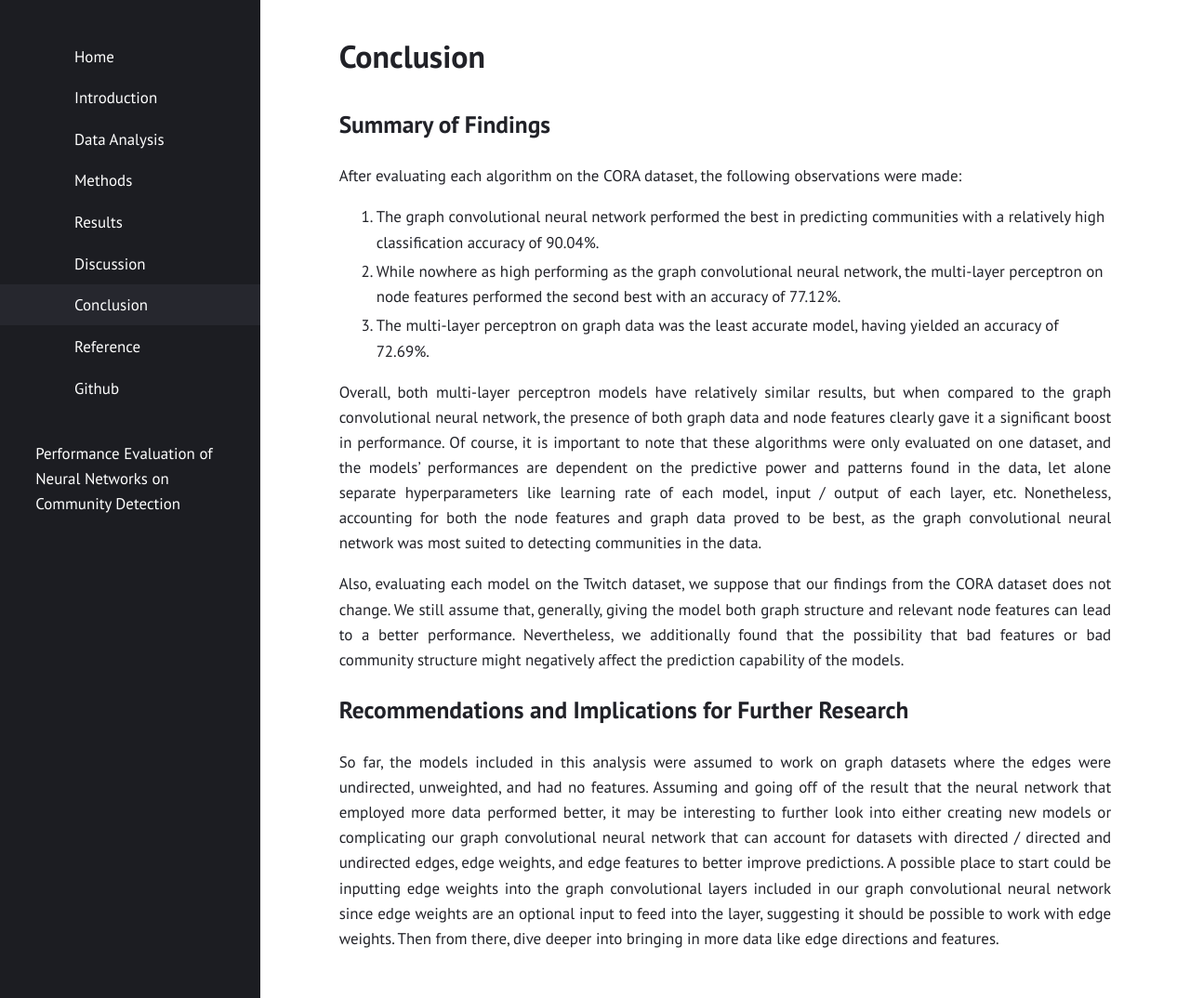
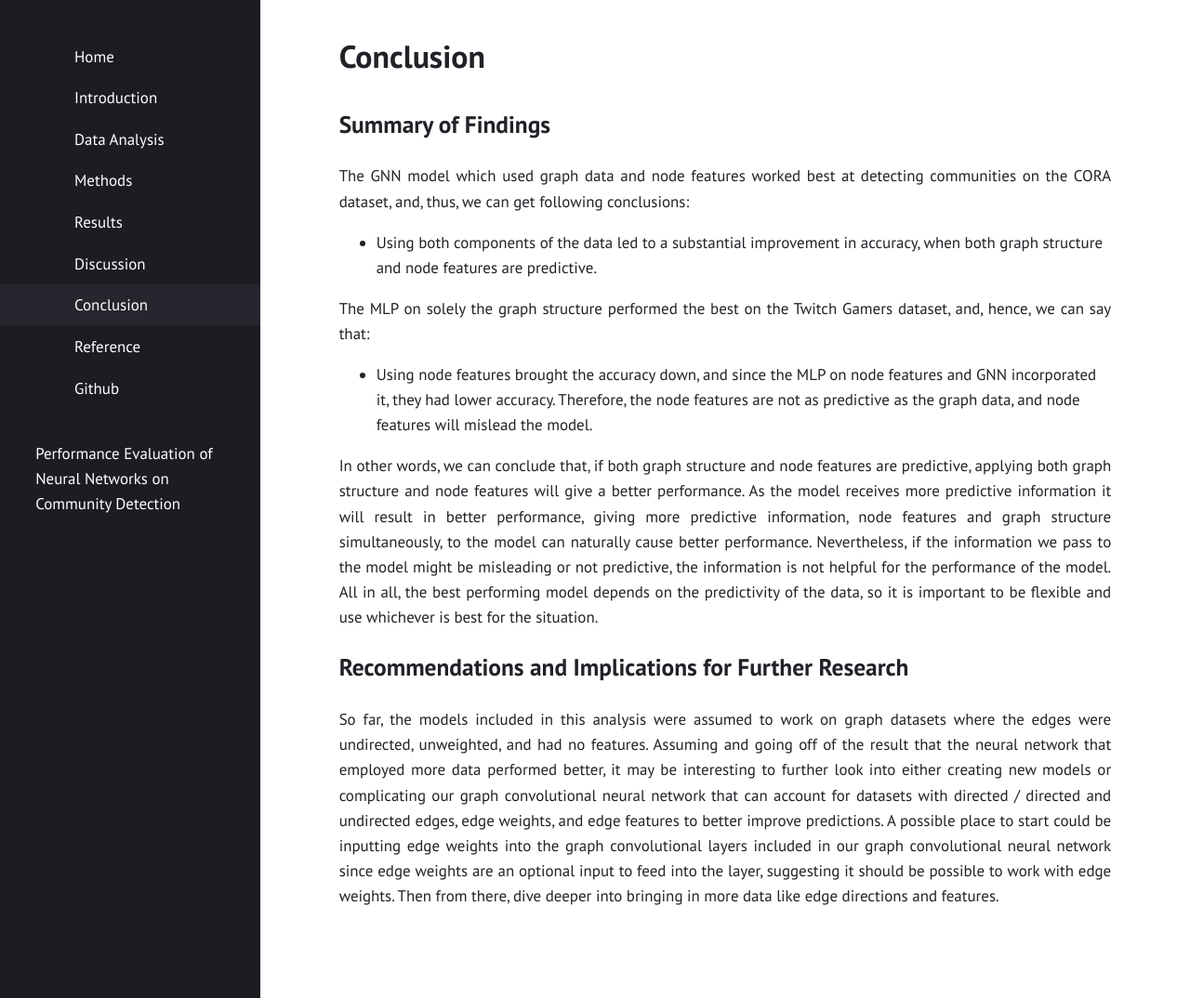
Before and after one commit to hblyx/DSC180_Project2, a Jekyll site: the page built from conclusion.md, in a window 1280 px wide and 1074 px high. Shown: the whole window at 93% size. Built offline with Jekyll 4.4.1, drawn with Linux system fonts in a browser that asks for light colours.

Commit message:
sych with latest report

```diff
--- a/conclusion.md
+++ b/conclusion.md
@@ -5,14 +5,15 @@ title: "Conclusion"
 
 # Summary of Findings
 
-After evaluating each algorithm on the CORA dataset, the following observations were made:
-1. The graph convolutional neural network performed the best in predicting communities with a relatively high classification accuracy of 90.04%.
-2. While nowhere as high performing as the graph convolutional neural network, the multi-layer perceptron on node features performed the second best with an accuracy of 77.12%.
-3. The multi-layer perceptron on graph data was the least accurate model, having yielded an accuracy of 72.69%.
+The GNN model which used graph data and node features worked best at detecting communities on the CORA dataset, and, thus, we can get following conclusions:
 
-Overall, both multi-layer perceptron models have relatively similar results, but when compared to the graph convolutional neural network, the presence of both graph data and node features clearly gave it a significant boost in performance. Of course, it is important to note that these algorithms were only evaluated on one dataset, and the models’ performances are dependent on the predictive power and patterns found in the data, let alone separate hyperparameters like learning rate of each model, input / output of each layer, etc. Nonetheless, accounting for both the node features and graph data proved to be best, as the graph convolutional neural network was most suited to detecting communities in the data.
+* Using both components of the data led to a substantial improvement in accuracy, when both graph structure and node features are predictive.
 
-Also, evaluating each model on the Twitch dataset, we suppose that our findings from the CORA dataset does not change. We still assume that, generally, giving the model both graph structure and relevant node features can lead to a better performance. Nevertheless, we additionally found that the possibility that bad features or bad community structure might negatively affect the prediction capability of the models.
+The MLP on solely the graph structure performed the best on the Twitch Gamers dataset, and, hence, we can say that:
+
+* Using node features brought the accuracy down, and since the MLP on node features and GNN incorporated it, they had lower accuracy. Therefore, the node features are not as predictive as the graph data, and node features will mislead the model.
+
+In other words, we can conclude that, if both graph structure and node features are predictive, applying both graph structure and node features will give a better performance. As the model receives more predictive information it will result in better performance, giving more predictive information, node features and graph structure simultaneously, to the model can naturally cause better performance. Nevertheless, if the information we pass to the model might be misleading or not predictive, the information is not helpful for the performance of the model. All in all, the best performing model depends on the predictivity of the data, so it is important to be flexible and use whichever is best for the situation.
 
 # Recommendations and Implications for Further Research
 
```
Also changed, not shown: reference.md (+8 -0 lines).
